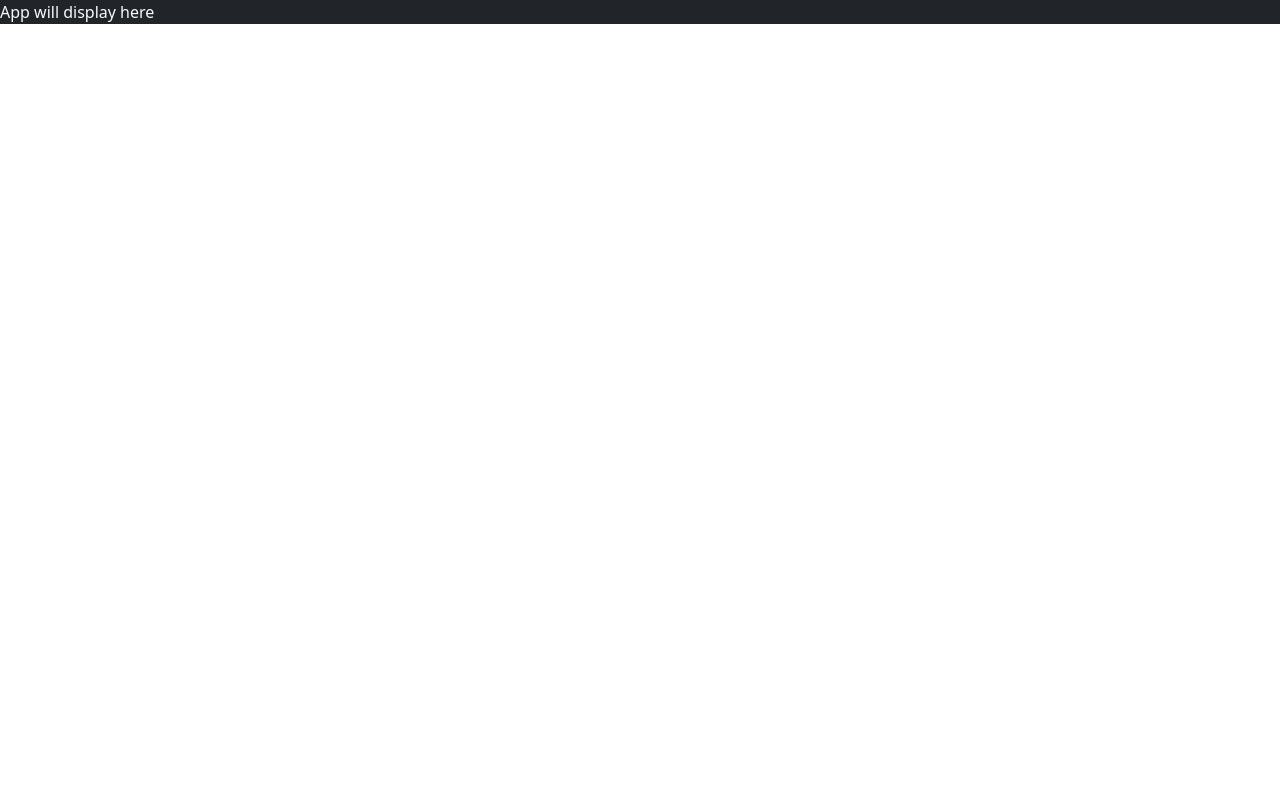
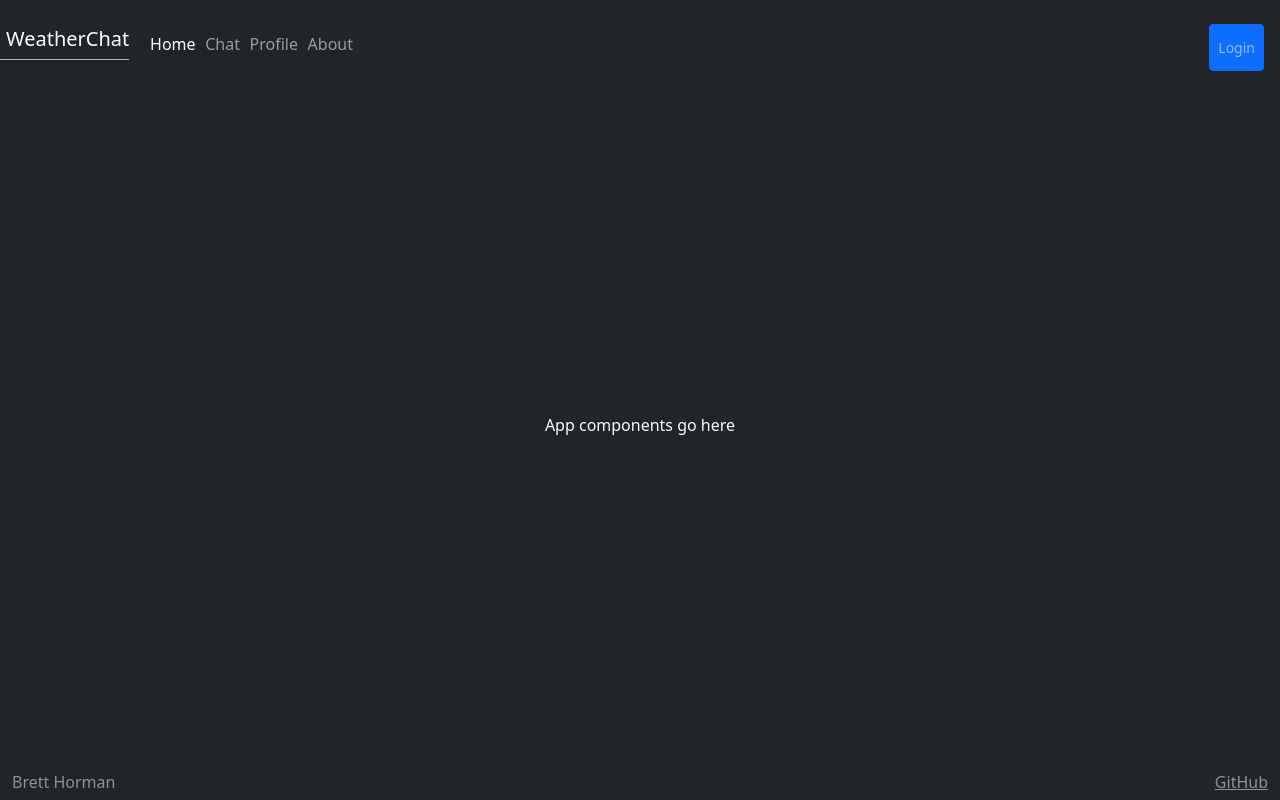
Before and after one commit to bchorman/startup, a React (Vite) app: page / in a window 1280 px wide. Built offline with nearby package versions, Linux system fonts and the light colour scheme.

Commit message:
header and footer in react

```diff
--- a/src/app.jsx
+++ b/src/app.jsx
@@ -3,5 +3,37 @@ import 'bootstrap/dist/css/bootstrap.min.css';
 import './app.css';
 
 export default function App() {
-  return <div className="body bg-dark text-light">App will display here</div>;
+  return <div className="body bg-dark text-light">
+    <header class="container-fluid">
+            <nav class="navbar fixed-top navbar-dark">
+                <a class="navbar-brand" href="">WeatherChat</a>
+                <menu class="navbar-nav">
+                    <li class="nav-item">
+                        <a class="nav-link active" href="index.html">Home</a>
+                    </li>
+                    <li class="nav-item">
+                        <a class="nav-link" href="chat.html">Chat</a>
+                    </li>
+                    <li class="nav-item">
+                        <a class="nav-link" href="profile.html">Profile</a>
+                    </li>
+                    <li class="nav-item">
+                        <a class="nav-link" href="about.html">About</a>
+                    </li>
+                    <li id="login-button" class="btn btn-primary btn-sm ms-auto me-3">
+                        <a class="nav-link" href="login.html">Login</a>
+                    </li>
+                </menu>
+            </nav>
+        </header>
+
+        <main>App components go here</main>
+
+        <footer class="bg-dark text-white-50">
+            <div class="container-fluid">
+                <span class="text-reset">Brett Horman</span>
+                <a class="text-reset" href="https://github.com/bchorman/startup">GitHub</a>
+            </div>
+        </footer>
+  </div>;
 }
```
